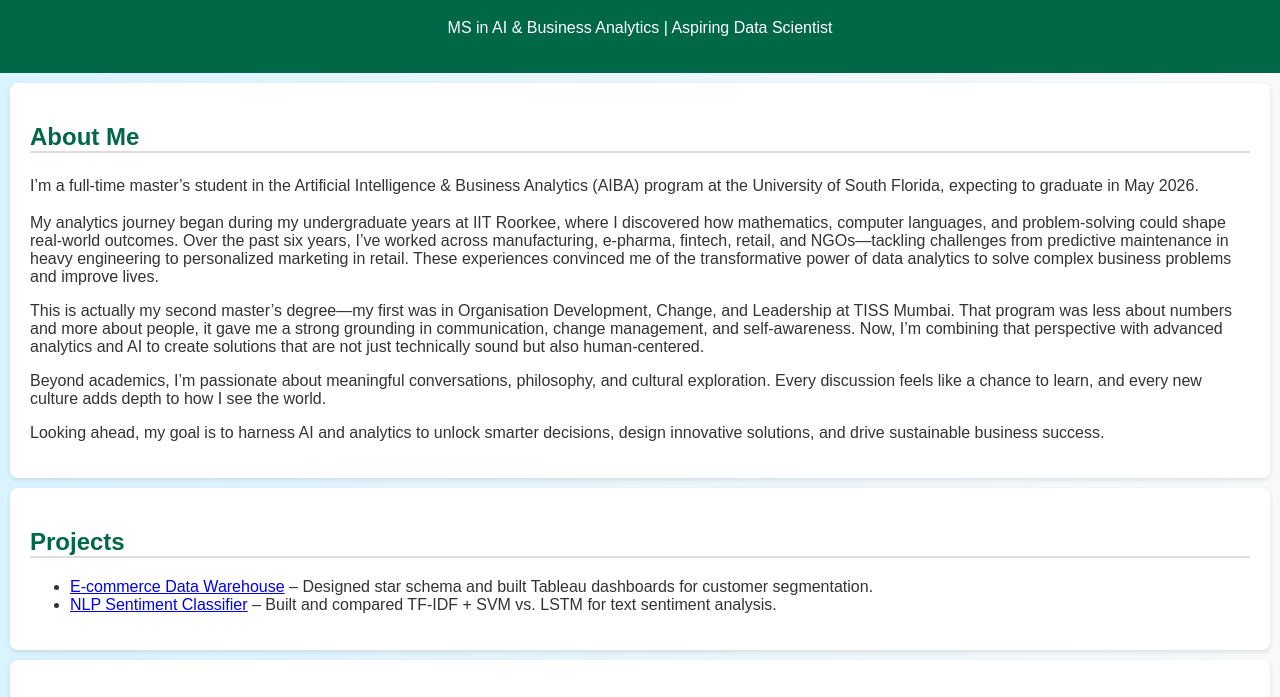
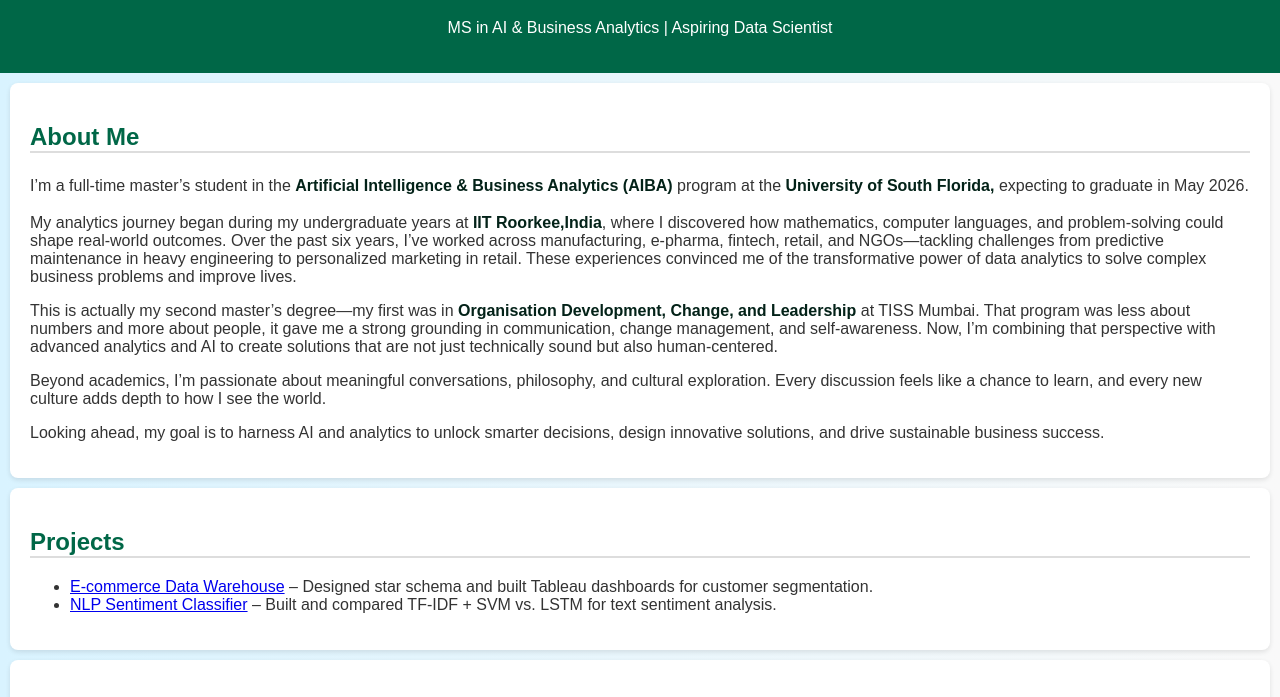
Before and after one commit to mudejayaprakash/portfolio-mudejayaprakashnaik, a plain HTML site: page index.html in a window 1280 px wide. Shown: the part 81-778 px from the top of the page. Drawn offline with Linux system fonts and the light colour scheme.

Commit message:
Bolded few words

```diff
--- a/index.html
+++ b/index.html
@@ -13,12 +13,11 @@
 
   <section id="about">
     <h2>About Me</h2>
-    <p>I’m a full-time master’s student in the Artificial Intelligence & Business Analytics (AIBA) program at the University of South Florida, expecting to graduate in May 2026.<p>
-    </p>My analytics journey began during my undergraduate years at IIT Roorkee, where I discovered how mathematics, computer languages, and problem-solving could shape real-world outcomes. Over the past six years, I’ve worked across manufacturing, e-pharma, fintech, retail, and NGOs—tackling challenges from predictive maintenance in heavy engineering to personalized marketing in retail. These experiences convinced me of the transformative power of data analytics to solve complex business problems and improve lives.<p>
-    </p>This is actually my second master’s degree—my first was in Organisation Development, Change, and Leadership at TISS Mumbai. That program was less about numbers and more about people, it gave me a strong grounding in communication, change management, and self-awareness. Now, I’m combining that perspective with advanced analytics and AI to create solutions that are not just technically sound but also human-centered.<p>
+    <p>I’m a full-time master’s student in the <strong>Artificial Intelligence & Business Analytics (AIBA)</strong> program at the <strong>University of South Florida,</strong> expecting to graduate in May 2026.<p>
+    </p>My analytics journey began during my undergraduate years at <strong>IIT Roorkee,India</strong>, where I discovered how mathematics, computer languages, and problem-solving could shape real-world outcomes. Over the past six years, I’ve worked across manufacturing, e-pharma, fintech, retail, and NGOs—tackling challenges from predictive maintenance in heavy engineering to personalized marketing in retail. These experiences convinced me of the transformative power of data analytics to solve complex business problems and improve lives.<p>
+    </p>This is actually my second master’s degree—my first was in <strong>Organisation Development, Change, and Leadership</strong> at TISS Mumbai. That program was less about numbers and more about people, it gave me a strong grounding in communication, change management, and self-awareness. Now, I’m combining that perspective with advanced analytics and AI to create solutions that are not just technically sound but also human-centered.<p>
     </p>Beyond academics, I’m passionate about meaningful conversations, philosophy, and cultural exploration. Every discussion feels like a chance to learn, and every new culture adds depth to how I see the world.<p>
-    </p> Looking ahead, my goal is to harness AI and analytics to unlock smarter decisions, design innovative solutions, and drive sustainable business success.
-  </p>
+    </p> Looking ahead, my goal is to harness AI and analytics to unlock smarter decisions, design innovative solutions, and drive sustainable business success.</p>
   </section>
 
   <section id="projects">
--- a/style.css
+++ b/style.css
@@ -15,6 +15,9 @@ header {
 #about p {
   margin-bottom: 15px;  /* adds space between paragraphs */
   line-height: 1.6;     /* improves readability */
+}
+#about strong {
+  color: #032218;  /* USF Green */
 }
 
 h2 {
```
